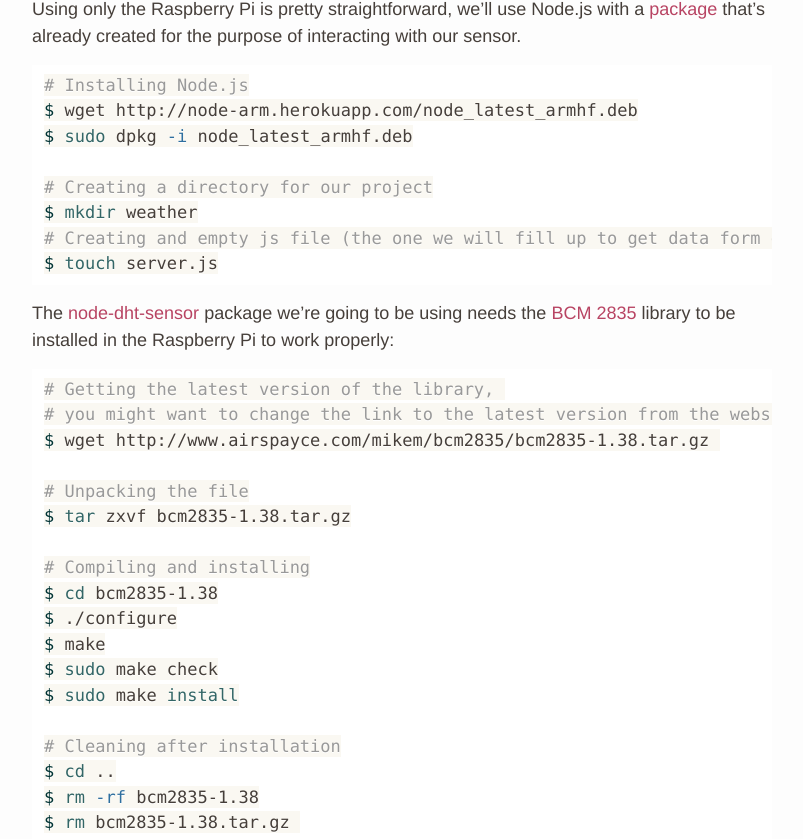
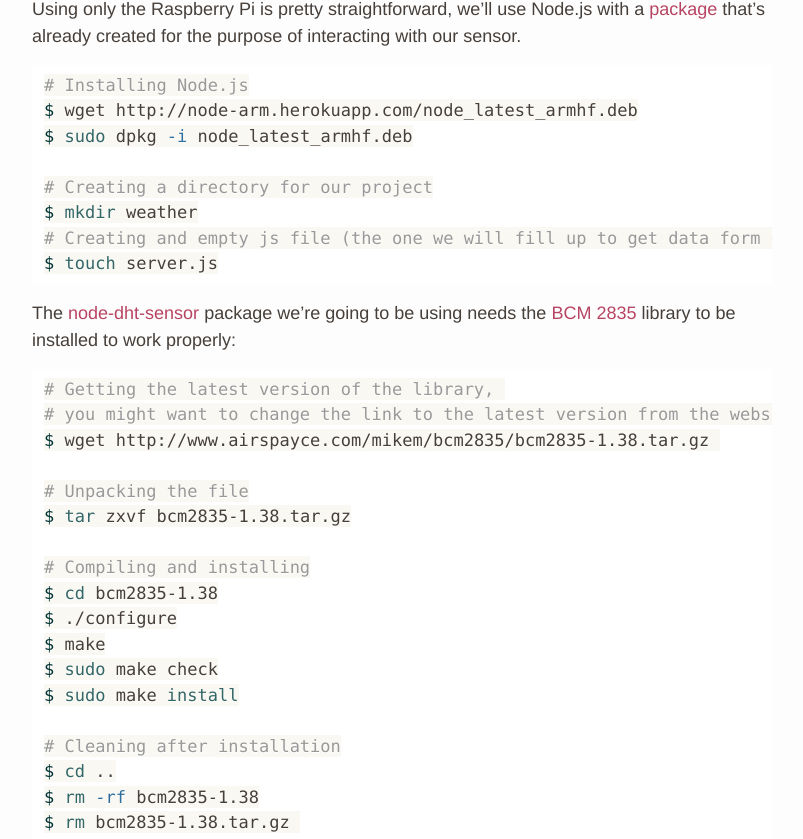
Before and after one commit to Edmeral/Edmeral.github.io, a Jekyll site: the page built from _posts/2015-01-03-raspberry-pi-arduino-weather-station.md, in a window 1280 px wide and 1400 px high, scrolled down 1713 px. Shown: the top 839 px of the window, without its empty margins (238-1041 px from the left). Built offline with Jekyll 4.4.1, drawn with Linux system fonts in a browser that asks for light colours; nearby versions of some CDN libraries; some web fonts are replaced; Markdown is read by kramdown in place of the engine named in the settings; comment, search, counter and statistics services are not loaded; some of the changed text lies outside the part shown; grey boxes are pictures that could not be loaded.

````diff
--- a/_posts/2015-01-03-raspberry-pi-arduino-weather-station.md
+++ b/_posts/2015-01-03-raspberry-pi-arduino-weather-station.md
@@ -41,7 +41,7 @@ $ mkdir weather
 $ touch server.js
 ```
 
-The [node-dht-sensor](https://github.com/momenso/node-dht-sensor) package we're going to be using needs the [BCM 2835](http://www.airspayce.com/mikem/bcm2835/) library to be installed in the Raspberry Pi to work properly:
+The [node-dht-sensor](https://github.com/momenso/node-dht-sensor) package we're going to be using needs the [BCM 2835](http://www.airspayce.com/mikem/bcm2835/) library to be installed to work properly:
 
 ```sh
 # Getting the latest version of the library,
````
Also changed, not shown: other parts of _posts/2015-01-03-raspberry-pi-arduino-weather-station.md (+3 -0 lines).
